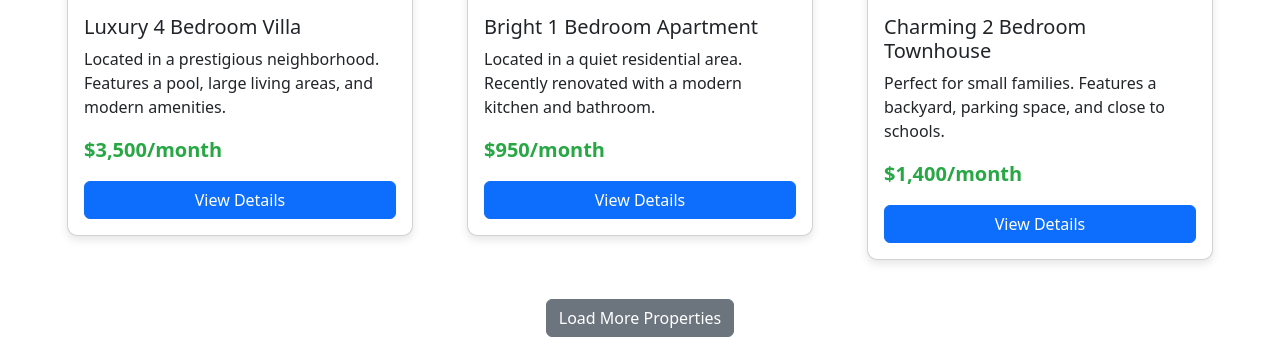
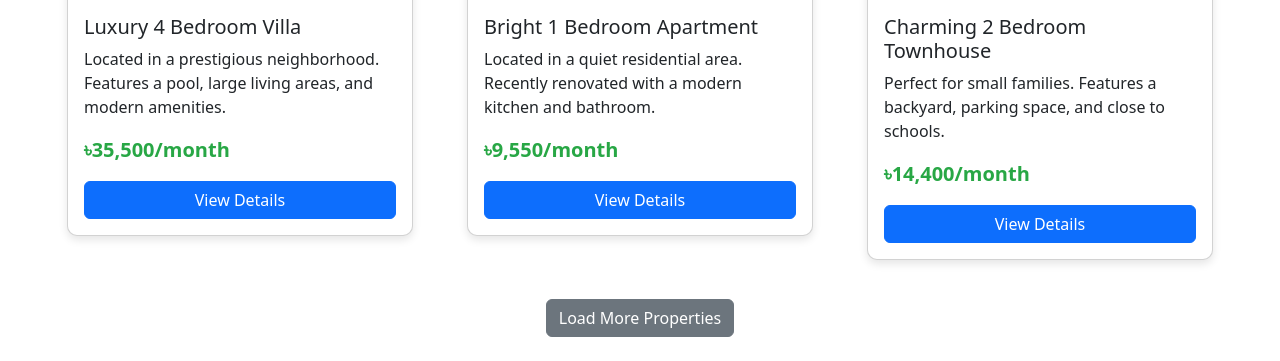
Before and after one commit to hasibhasan-github/IUB_CSE307_SystemAnalysisAndDesign_Tenant_Management_System_MachineLearning_Based_PredictiveApproach, a Flask app: page /explore in a window 1280 px wide. Shown: the part 781-1142 px from the top of the page. Run offline with Flask 3, Linux system fonts and the light colour scheme.

Commit message:
@hasibhasan-github

```diff
--- a/Tenant_Management_System/website/templates/explore.html
+++ b/Tenant_Management_System/website/templates/explore.html
@@ -45,7 +45,7 @@
                     <div class="card-body">
                         <h5 class="card-title">Cozy 2 Bedroom Apartment</h5>
                         <p class="card-text">Located in downtown, close to shops and transport. Ideal for families or young professionals.</p>
-                        <p class="rent-price">$12,000/month</p>
+                        <p class="rent-price">৳12,000/month</p>
                         <button class="btn btn-primary w-100">View Details</button>
                     </div>
                 </div>
@@ -58,7 +58,7 @@
                     <div class="card-body">
                         <h5 class="card-title">Spacious 3 Bedroom House</h5>
                         <p class="card-text">Perfect for larger families. Features a garden, 2 bathrooms, and ample parking space.</p>
-                        <p class="rent-price">$20,000/month</p>
+                        <p class="rent-price">৳20,000/month</p>
                         <button class="btn btn-primary w-100">View Details</button>
                     </div>
                 </div>
@@ -71,7 +71,7 @@
                     <div class="card-body">
                         <h5 class="card-title">Modern Studio Apartment</h5>
                         <p class="card-text">Stylish and compact, located in a trendy neighborhood with easy access to amenities.</p>
-                        <p class="rent-price">$8,000/month</p>
+                        <p class="rent-price">৳28,000/month</p>
                         <button class="btn btn-primary w-100">View Details</button>
                     </div>
                 </div>
@@ -84,7 +84,7 @@
                     <div class="card-body">
                         <h5 class="card-title">Luxury 4 Bedroom Villa</h5>
                         <p class="card-text">Located in a prestigious neighborhood. Features a pool, large living areas, and modern amenities.</p>
-                        <p class="rent-price">$3,500/month</p>
+                        <p class="rent-price">৳35,500/month</p>
                         <button class="btn btn-primary w-100">View Details</button>
                     </div>
                 </div>
@@ -97,7 +97,7 @@
                     <div class="card-body">
                         <h5 class="card-title">Bright 1 Bedroom Apartment</h5>
                         <p class="card-text">Located in a quiet residential area. Recently renovated with a modern kitchen and bathroom.</p>
-                        <p class="rent-price">$950/month</p>
+                        <p class="rent-price">৳9,550/month</p>
                         <button class="btn btn-primary w-100">View Details</button>
                     </div>
                 </div>
@@ -110,7 +110,7 @@
                     <div class="card-body">
                         <h5 class="card-title">Charming 2 Bedroom Townhouse</h5>
                         <p class="card-text">Perfect for small families. Features a backyard, parking space, and close to schools.</p>
-                        <p class="rent-price">$1,400/month</p>
+                        <p class="rent-price">৳14,400/month</p>
                         <button class="btn btn-primary w-100">View Details</button>
                     </div>
                 </div>
```
